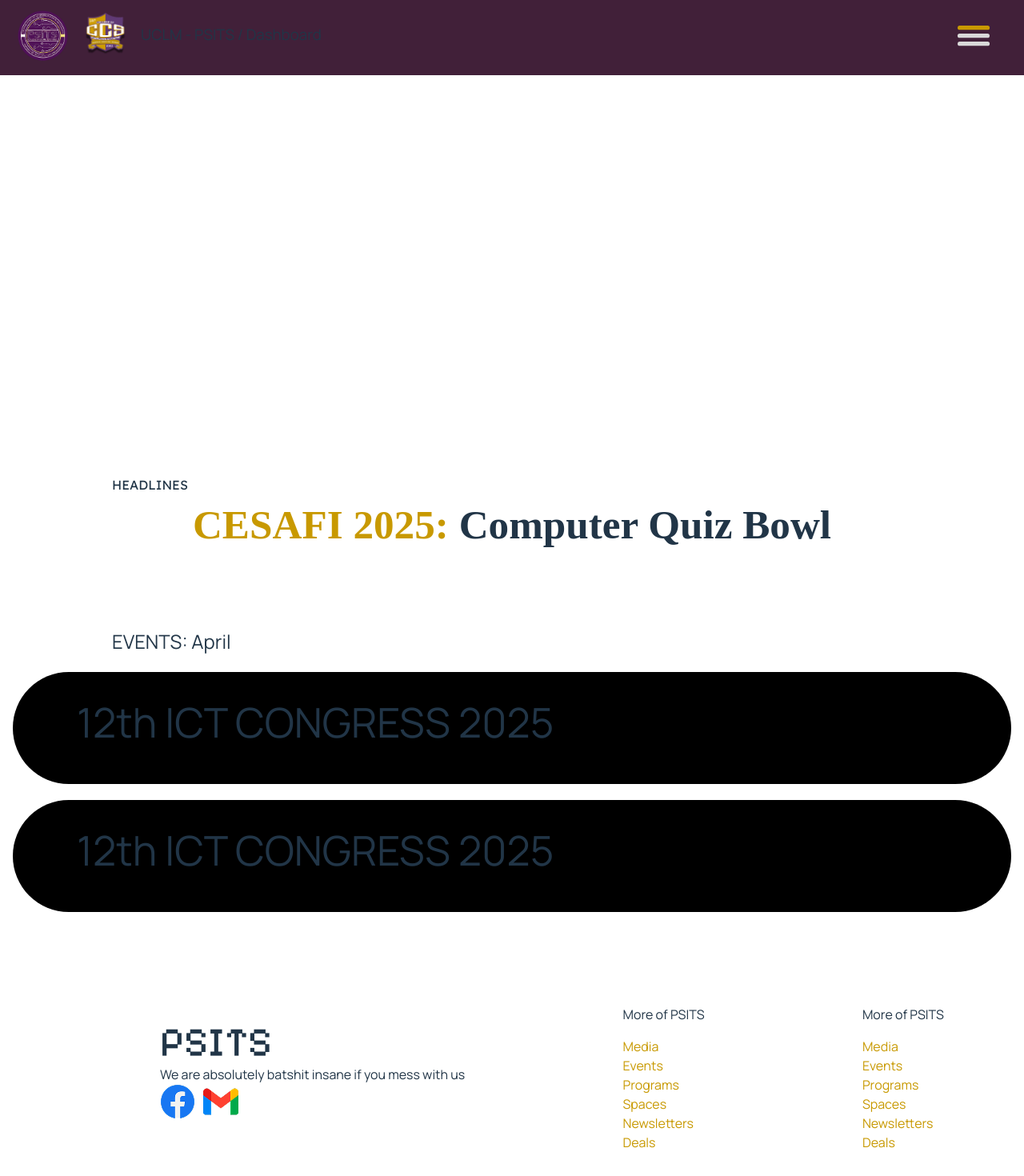
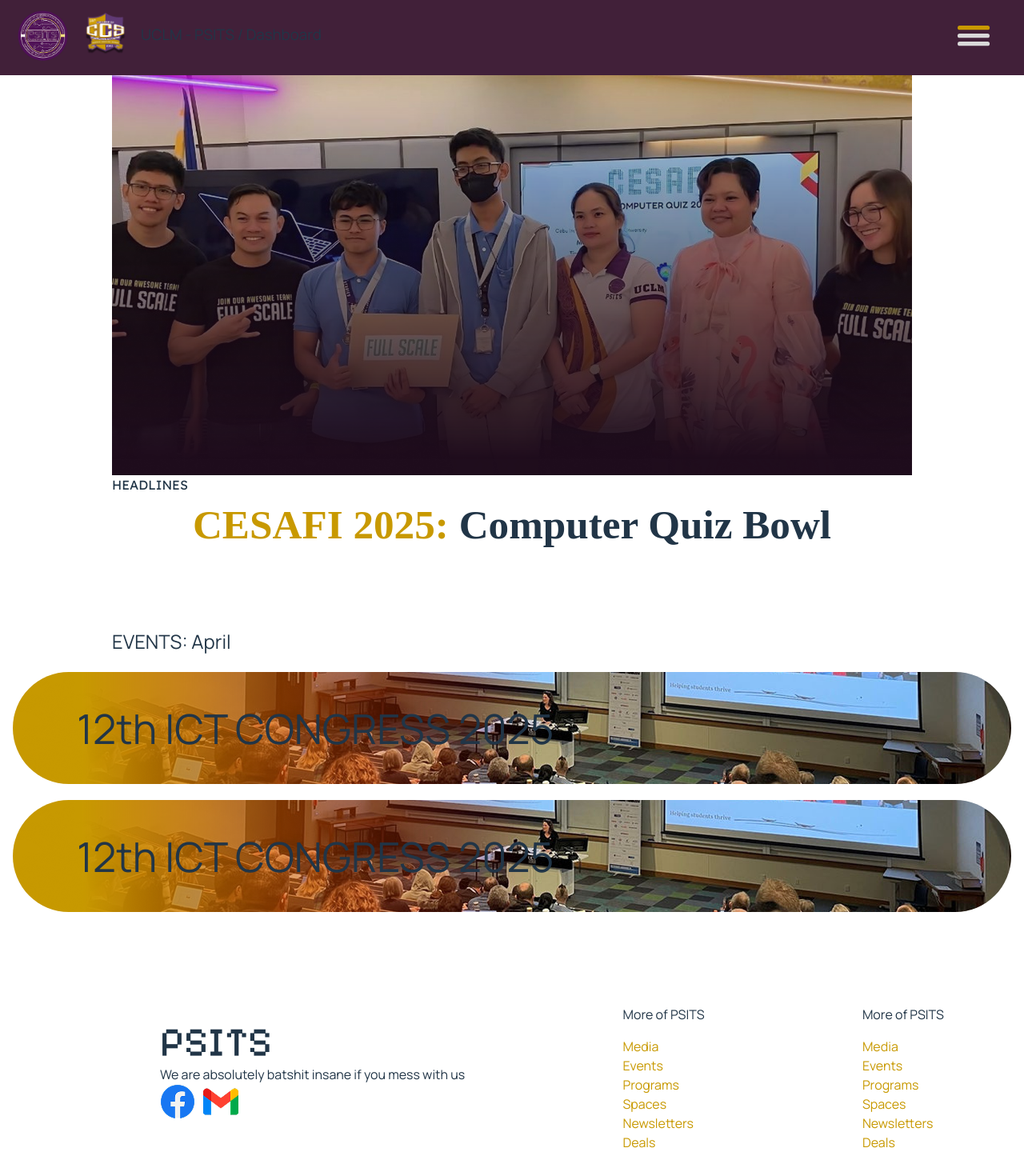
Before and after one commit to ire-zepelli/psits-website, a React (Vite) app: page / in a window 1280 px wide. Shown: the top 1470 px of the page at 80% size. Built offline with nearby package versions, Linux system fonts and the light colour scheme; a web font is replaced by a local one.

Commit message:
[+] added hover animations

```diff
--- a/src/components/Events/Event.jsx
+++ b/src/components/Events/Event.jsx
@@ -4,6 +4,7 @@
   return (
     <div className={styles.card}>
       <h1>12th ICT CONGRESS 2025</h1>
+      <img src="/public/image.png" alt="event" />
     </div>
   );
 };
--- a/src/components/Events/Event.module.css
+++ b/src/components/Events/Event.module.css
@@ -1,11 +1,28 @@
 .card {
-  background-color: black;
   width: 1248px;
   height: 140px;
   border-radius: 100px;
+  overflow: hidden;
+  display: flex;
+  justify-content: start;
+  align-items: center;
 }
 
-h1 {
+.card:hover {
+  cursor: pointer;
+  h1 {
+    font-size: 3.5rem;
+  }
+}
+
+.card h1 {
+  position: absolute;
+  margin: 0;
+  z-index: 1;
   text-align: start;
   padding-left: 80px;
 }
+
+.card img {
+  position: relative;
+}
--- a/src/components/Hero/Hero.jsx
+++ b/src/components/Hero/Hero.jsx
@@ -3,7 +3,9 @@
 const Hero = () => {
   return (
     <div className={styles.hero}>
-      <div className={styles.featured}></div>
+      <div className={styles.featured}>
+        <img src="/public/sample-event-1.png" alt="" />
+      </div>
       <h4>HEADLINES</h4>
       <h1>
         <span>CESAFI 2025:</span> Computer Quiz Bowl
--- a/src/components/Hero/Hero.module.css
+++ b/src/components/Hero/Hero.module.css
@@ -27,4 +27,9 @@
   width: 1000px;
   height: 500px;
   background-color: #fff;
+  overflow: hidden;
 }
+
+.featured img {
+  width: inherit;
+}
--- a/src/components/Pages/Events.jsx
+++ b/src/components/Pages/Events.jsx
@@ -4,7 +4,7 @@
   return (
     <>
       <Header />
-      <h1>This is the EVENTS page</h1>
+      <h1>This is the EVENTS page.</h1>
     </>
   );
 };
```
Also changed, not shown: public/image.png (added), public/sample-event-1.png (added).
